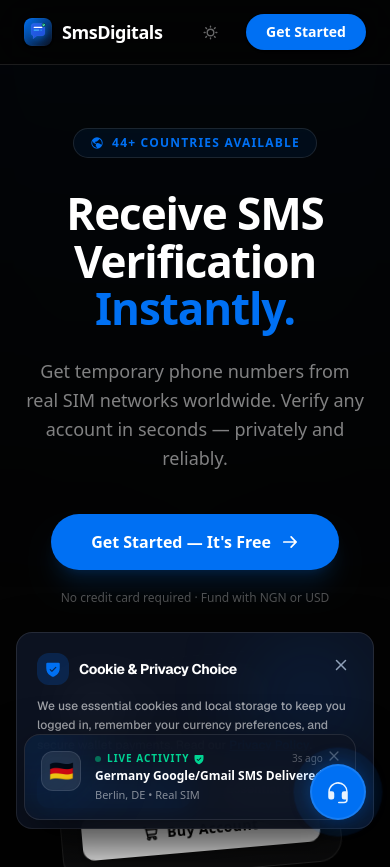
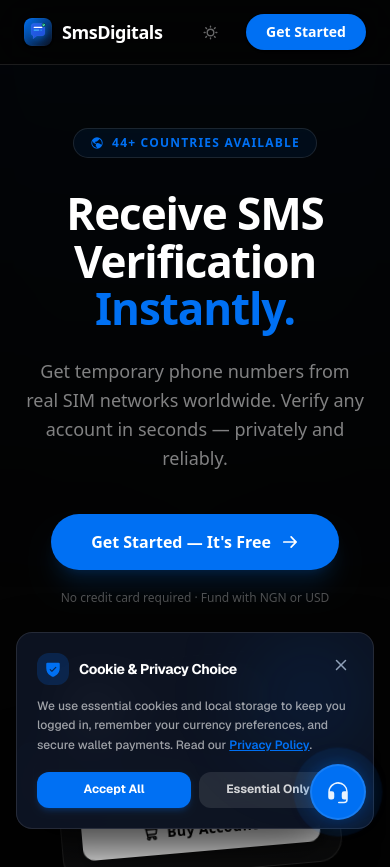
Before and after one commit to Itz-Daniel/SmsDigitals, a Next.js app: page / in a window 390 px wide. Shown: the top 867 px of the page. Built offline with nearby package versions, Linux system fonts and the light colour scheme.

Commit message:
fix: optimize mobile responsive layout and positioning for live purchase stream toast

```diff
--- a/src/components/LivePurchaseToast.tsx
+++ b/src/components/LivePurchaseToast.tsx
@@ -74,7 +74,7 @@ export function LivePurchaseToast() {
   if (isMuted || !currentEvent) return null;
 
   return (
-    <div className="fixed bottom-6 left-6 z-50 pointer-events-none font-sans">
+    <div className="fixed bottom-4 left-4 right-16 sm:right-auto sm:bottom-6 sm:left-6 z-40 max-w-sm pointer-events-none font-sans">
       <AnimatePresence>
         {isVisible && (
           <motion.div
```
